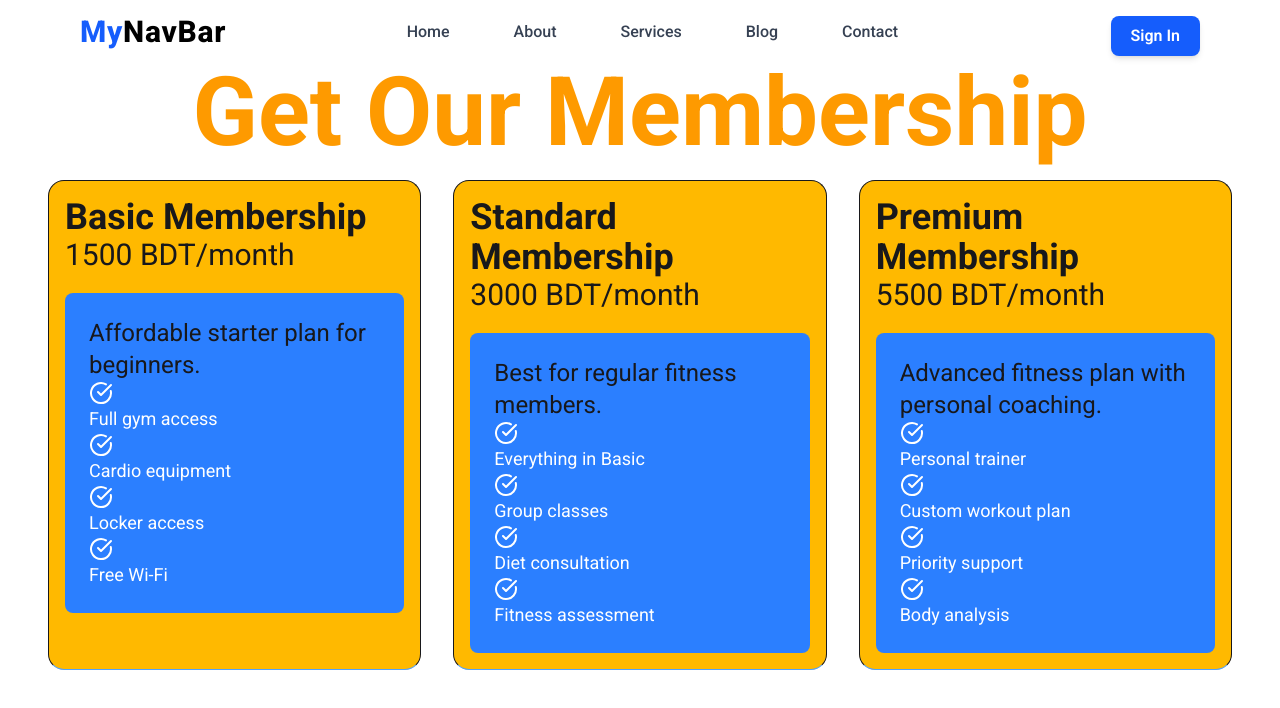
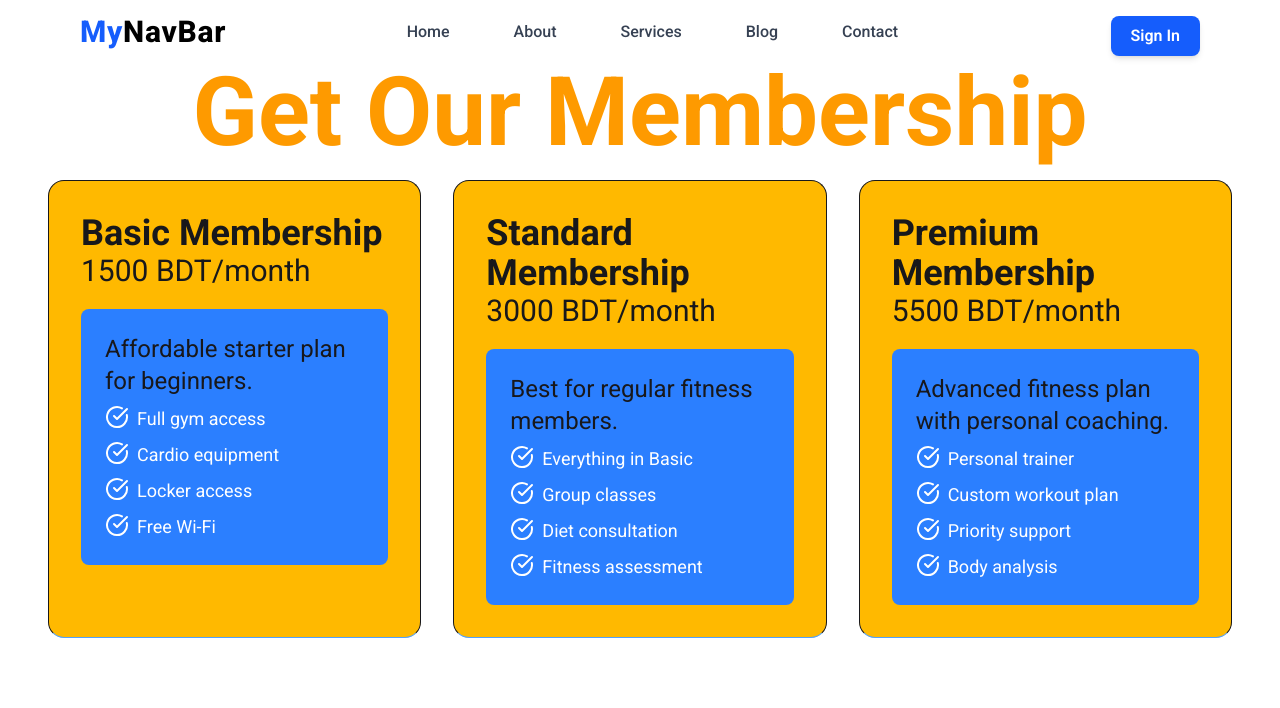
Before and after one commit to antu-sen/React-Toggle, a React (Vite) app: page / in a window 1280 px wide. Shown: the top 708 px of the page. Built offline with nearby package versions, Linux system fonts and the light colour scheme.

Commit message:
add  checkbox

```diff
--- a/src/components/PricingCard/PricingCard.jsx
+++ b/src/components/PricingCard/PricingCard.jsx
@@ -5,7 +5,7 @@ const PricingCard = ({ pricing }) => {
   console.log(pricing);
 
   return (
-    <div className="border border-b-blue-400 bg-amber-400 rounded-2xl p-4">
+    <div className="border border-b-blue-400 bg-amber-400 rounded-2xl p-8">
       {/* card header */}
       <div>
         <h1 className="text-4xl font-bold">{planName}</h1>
--- a/src/components/PricingCard/PricingFeature.jsx
+++ b/src/components/PricingCard/PricingFeature.jsx
@@ -2,7 +2,7 @@ import { CircleCheckBig } from "lucide-react";
 
 const PricingFeature = ({ feature }) => {
   return (
-    <p className="text-lg text-white">
+    <p className="text-lg text-white flex gap-2 mt-2">
       {" "}
       <CircleCheckBig />
       {feature}
```
